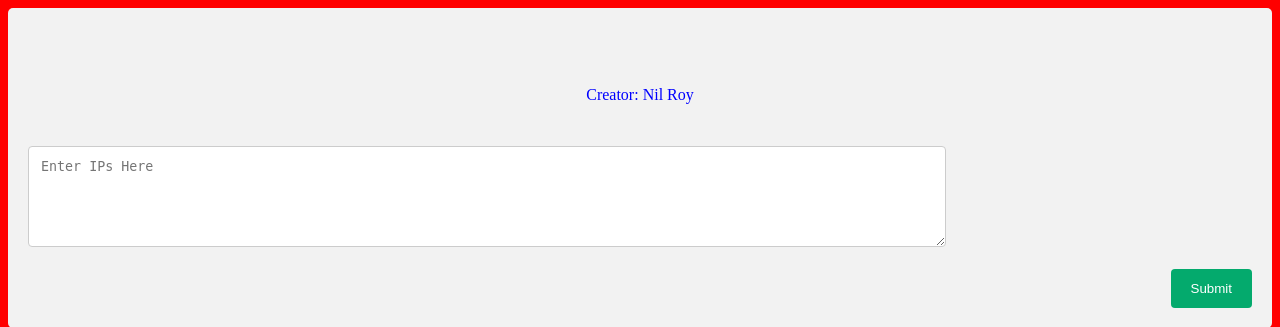
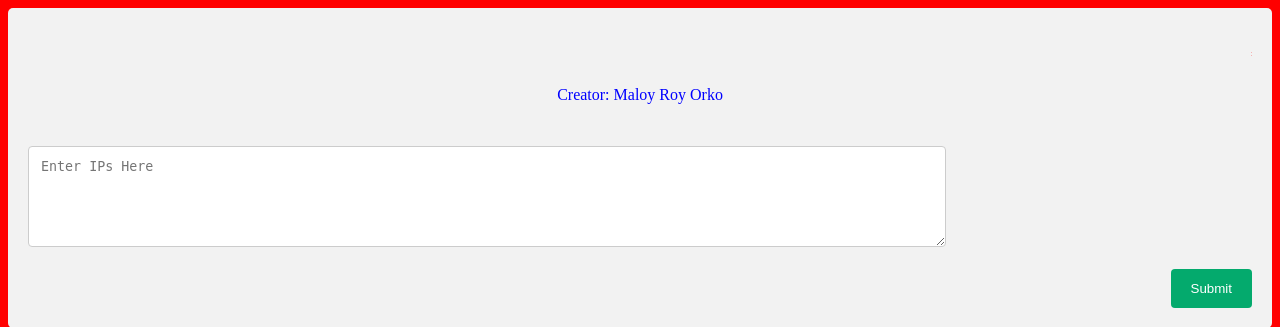
Before and after one commit to Maloyroyorko/IP-OSINT-Toolkit, a PHP site: page /mass.php in a window 1280 px wide. Shown: the top 327 px of the page. Run offline with PHP 8.4, Linux system fonts and the light colour scheme.

Commit message:
Update mass.php

```diff
--- a/mass.php
+++ b/mass.php
@@ -78,7 +78,7 @@ input[type=submit]:hover {
 
       <Br> <Br>
 
-<center style="Color: Blue">Creator: Nil Roy</center>
+<center style="Color: Blue">Creator: Maloy Roy Orko</center>
 
 
     <Br>
```
